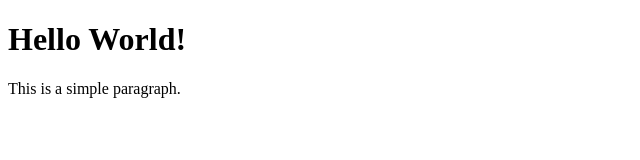
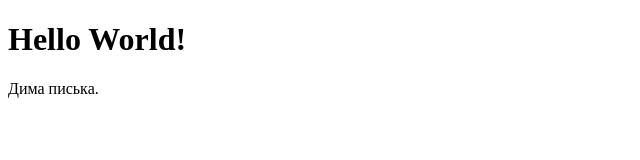
Before and after one commit to Cyberbulochka/bulkaprouject, a plain HTML site: page index.html in a window 1280 px wide. Shown: the whole page, without its empty margins (0-640 px from the left). Drawn offline with Linux system fonts and the light colour scheme.

Commit message:
Update index.html

```diff
--- a/index.html
+++ b/index.html
@@ -9,7 +9,7 @@
 
     <body>
         <h1>Hello World!</h1>
-        <p>This is a simple paragraph.</p>
+        <p>Дима писька.</p>
     </body>
 
 </html>
```
